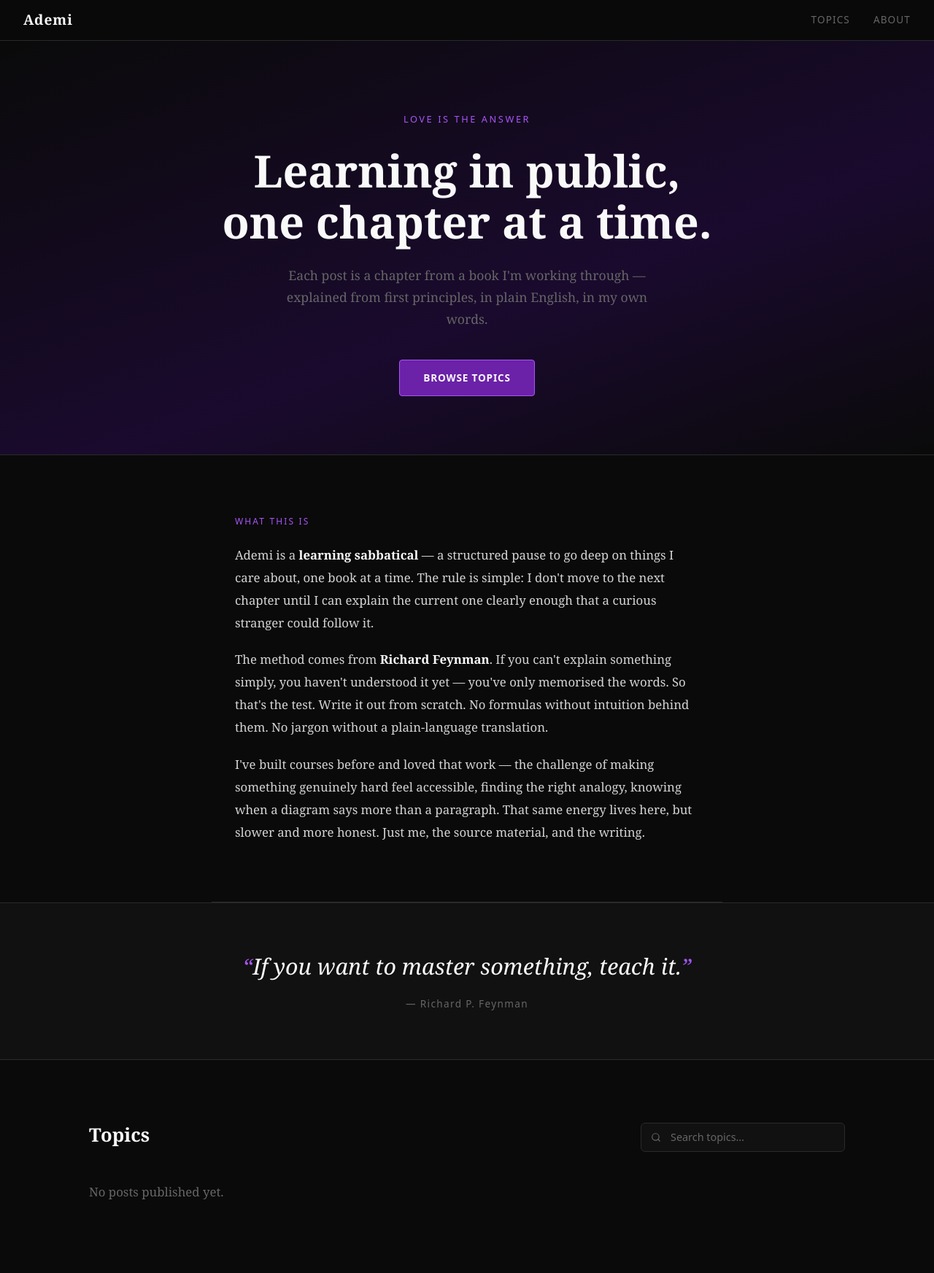
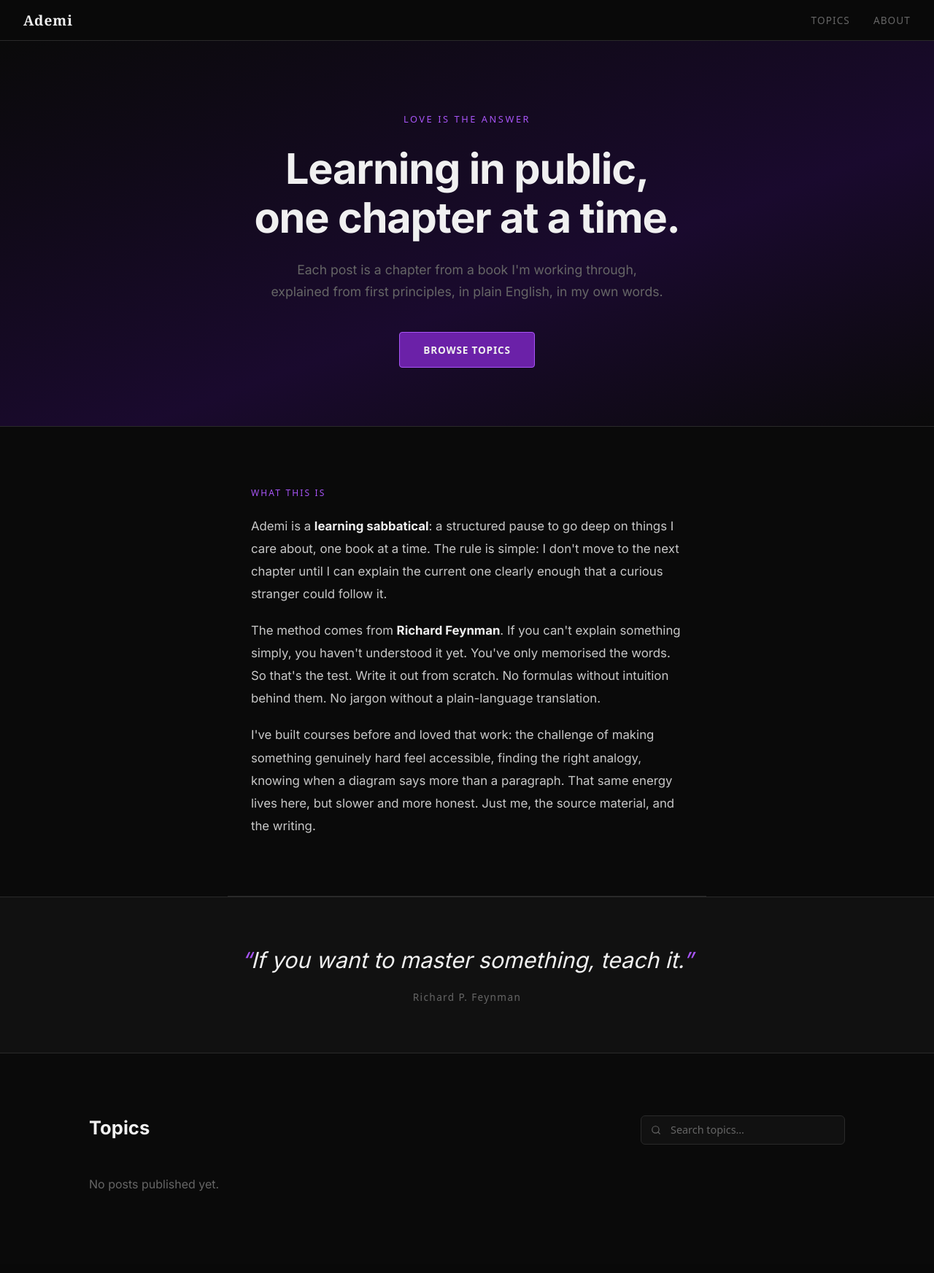
Before and after one commit to Adeoluwa-Adesina/Ademi, a Flask app: page / in a window 1280 px wide. Shown: the whole page at 73% size. After the commit the page ends 1633 px from the top, so only its background shows below. Run offline with Flask 3, Linux system fonts and the light colour scheme; data comes from the database, SQL or seed files in the repository.

Commit message:
style: Inter font, tighter typography, remove em-dashes
Font: Inter (Google Fonts, weights 400/500/600/700) replacing Georgia.
Research-backed changes per dark-mode typography best practices:
  - Body text: #C8C8C8 (avoids halation vs pure white on black)
  - Headings: #F0F0F0 (slightly softer off-white)
  - Body size: 17px / line-height 1.85 / letter-spacing 0.01em
  - Post reading width: 65ch (research sweet spot: ~65 chars/line)
  - Display headings: letter-spacing -0.02em (tight tracking at large sizes)
  - font-smoothing: antialiased for crisp rendering on retina screens

Em-dashes removed from all templates and CSS comments;
replaced with colons, commas, or sentence breaks as appropriate.

Co-Authored-By: Claude Sonnet 4.6 <noreply@anthropic.com>

```diff
--- a/static/style.css
+++ b/static/style.css
@@ -10,12 +11,15 @@
   --surface:       #111111;
   --surface-2:     #1a1a1a;
   --border:        #2a2a2a;
-  --white:         #F9F9F9;
-  --text:          #D4D4D4;
+  --white:         #F0F0F0;   /* off-white: softer on dark backgrounds */
+  --text:          #C8C8C8;   /* body text: avoids halation vs pure white */
   --text-muted:    #666666;
 
-  --max-read:  700px;
+  --max-read:  65ch;   /* ~65 chars/line: research sweet spot for readability */
   --max-wide: 1100px;
+
+  --font-sans: 'Inter', -apple-system, BlinkMacSystemFont, 'Helvetica Neue',
+               Arial, sans-serif;
 }
 
 /* ── reset ────────────────────────────────────────────────────────────── */
@@ -24,9 +28,11 @@
 html { scroll-behavior: smooth; }
 
 body {
-  font-family: Georgia, 'Times New Roman', serif;
-  font-size: 1.05rem;
-  line-height: 1.8;
+  font-family: var(--font-sans);
+  font-size: 1rem;           /* 16px base */
+  line-height: 1.75;
+  -webkit-font-smoothing: antialiased;
+  -moz-osx-font-smoothing: grayscale;
   color: var(--text);
   background: var(--black);
 }
@@ -91,11 +97,12 @@ img { display: block; max-width: 100%; }
 }
 
 .hero__title {
-  font-size: clamp(2.2rem, 5vw, 3.8rem);
-  font-weight: bold;
+  font-size: clamp(2.2rem, 5vw, 3.6rem);
+  font-weight: 700;
   color: var(--white);
   line-height: 1.15;
-  max-width: 700px;
+  letter-spacing: -0.02em;  /* tight tracking on large display type */
+  max-width: 680px;
   margin: 0 auto 1.5rem;
 }
 
--- a/templates/base.html
+++ b/templates/base.html
@@ -4,6 +4,11 @@
   <meta charset="UTF-8">
   <meta name="viewport" content="width=device-width, initial-scale=1.0">
   <title>{% block title %}Ademi{% endblock %}</title>
+
+  <!-- Inter from Google Fonts: weights 400 (body), 500 (medium), 600 (semi-bold), 700 (bold) -->
+  <link rel="preconnect" href="https://fonts.googleapis.com">
+  <link rel="preconnect" href="https://fonts.gstatic.com" crossorigin>
+  <link href="https://fonts.googleapis.com/css2?family=Inter:wght@400;500;600;700&display=swap" rel="stylesheet">
 
   <link rel="stylesheet" href="/static/style.css">
 
--- a/templates/index.html
+++ b/templates/index.html
@@ -1,6 +1,6 @@
 {% extends "base.html" %}
 
-{% block title %}Ademi — learning in public{% endblock %}
+{% block title %}Ademi: learning in public{% endblock %}
 
 {% block content %}
 
@@ -9,7 +9,7 @@
   <p class="hero__tagline">Love is the Answer</p>
   <h1 class="hero__title">Learning in public,<br>one chapter at a time.</h1>
   <p class="hero__sub">
-    Each post is a chapter from a book I'm working through —
+    Each post is a chapter from a book I'm working through,
     explained from first principles, in plain English, in my own words.
   </p>
   <a href="#topics" class="hero__cta">Browse topics</a>
@@ -20,18 +20,18 @@
   <p class="section-label">What this is</p>
   <div class="about__body">
     <p>
-      Ademi is a <strong>learning sabbatical</strong> — a structured pause to go deep on things
+      Ademi is a <strong>learning sabbatical</strong>: a structured pause to go deep on things
       I care about, one book at a time. The rule is simple: I don't move to the next chapter
       until I can explain the current one clearly enough that a curious stranger could follow it.
     </p>
     <p>
       The method comes from <strong>Richard Feynman</strong>. If you can't explain something
-      simply, you haven't understood it yet — you've only memorised the words. So that's
+      simply, you haven't understood it yet. You've only memorised the words. So that's
       the test. Write it out from scratch. No formulas without intuition behind them.
       No jargon without a plain-language translation.
     </p>
     <p>
-      I've built courses before and loved that work — the challenge of making something
+      I've built courses before and loved that work: the challenge of making something
       genuinely hard feel accessible, finding the right analogy, knowing when a diagram
       says more than a paragraph. That same energy lives here, but slower and more honest.
       Just me, the source material, and the writing.
@@ -42,7 +42,7 @@
 <!-- ── feynman ────────────────────────────────────────────────────────── -->
 <section class="feynman">
   <blockquote>If you want to master something, teach it.</blockquote>
-  <p class="feynman__attr">— Richard P. Feynman</p>
+  <p class="feynman__attr">Richard P. Feynman</p>
 </section>
 
 <!-- ── topics gallery ────────────────────────────────────────────────── -->
--- a/templates/post.html
+++ b/templates/post.html
@@ -1,6 +1,6 @@
 {% extends "base.html" %}
 
-{% block title %}{{ post.title }} — Ademi{% endblock %}
+{% block title %}{{ post.title }} | Ademi{% endblock %}
 
 {% block content %}
 <div class="post-wrap">
```
Also changed, not shown: other parts of static/style.css (+20 -12 lines).
